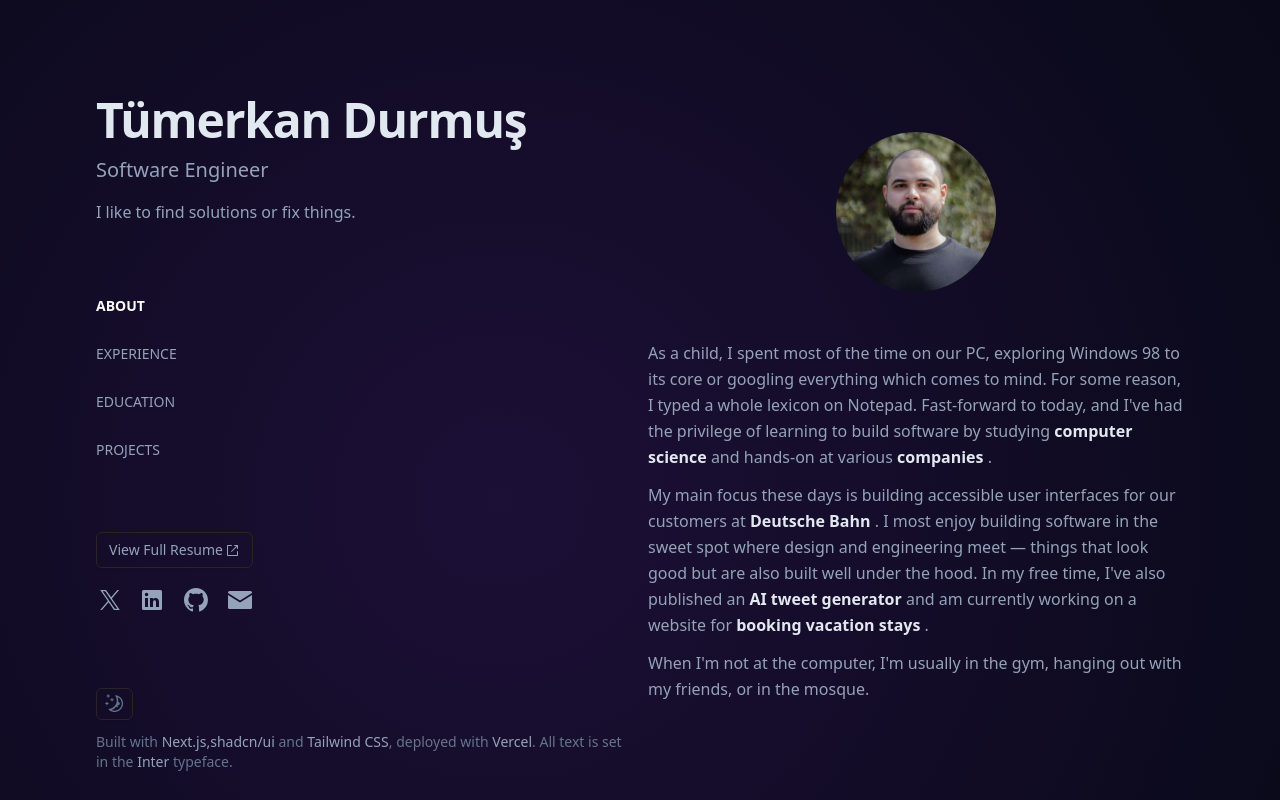
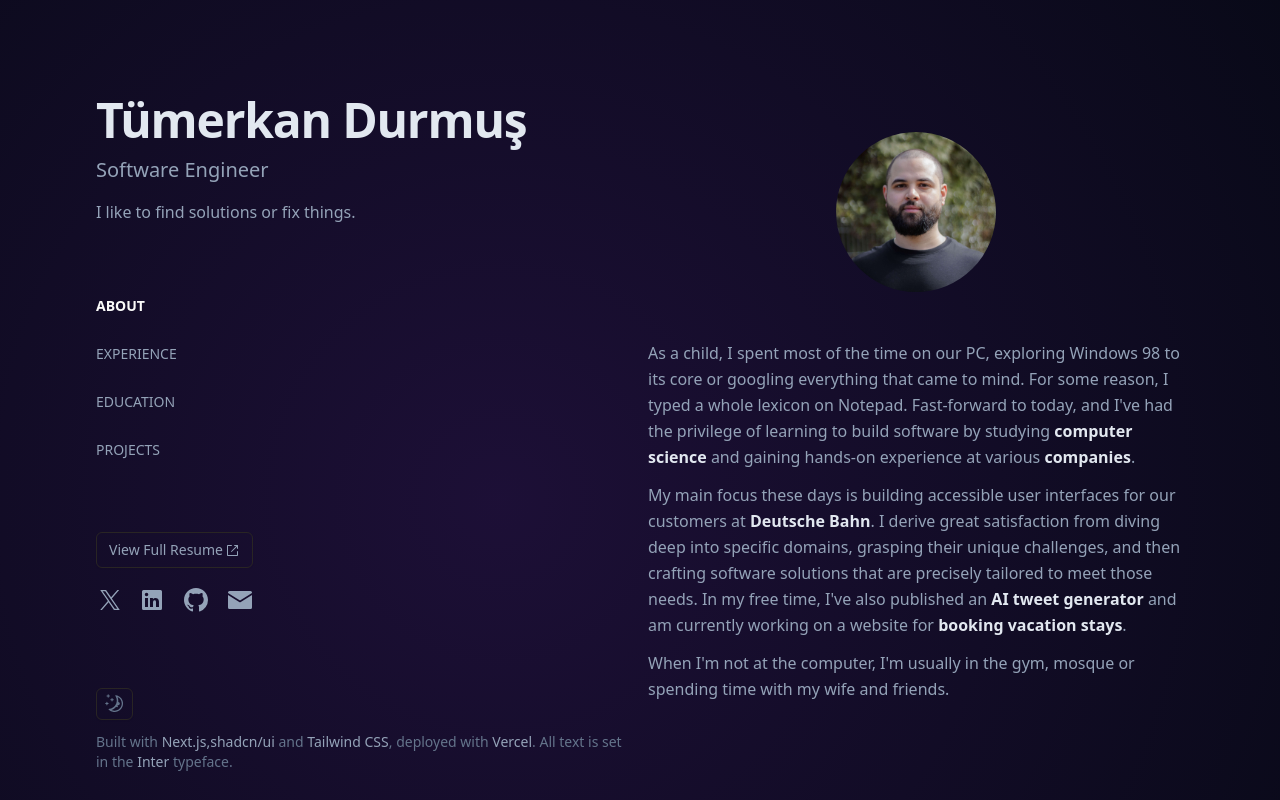
Before and after one commit to tuemerkan/tuemerkan.dev, a Next.js app: page /about in a window 1280 px wide. Built offline with nearby package versions, Linux system fonts and the light colour scheme.

Commit message:
adjust content

```diff
--- a/app/about/page.tsx
+++ b/app/about/page.tsx
@@ -12,7 +12,7 @@ export default function About() {
 
       <p>
         As a child, I spent most of the time on our PC, exploring Windows 98 to
-        its core or googling everything which comes to mind. For some reason, I
+        its core or googling everything that came to mind. For some reason, I
         typed a whole lexicon on Notepad. Fast-forward to today, and I&apos;ve
         had the privilege of learning to build software by studying
         <a
@@ -22,13 +22,13 @@ export default function About() {
           {' '}
           computer science{' '}
         </a>
-        and hands-on at various{' '}
+        and gaining hands-on experience at various{' '}
         <a
           href="/experience"
           className="text-orange-400 hover:text-black dark:text-slate-200 font-semibold dark:hover:text-orange-400"
         >
           {' '}
-          companies{' '}
+          companies
         </a>
         .
       </p>
@@ -41,11 +41,12 @@ export default function About() {
           className="text-orange-400 hover:text-black dark:text-slate-200 font-semibold dark:hover:text-orange-400"
         >
           {' '}
-          Deutsche Bahn{' '}
+          Deutsche Bahn
         </a>
-        . I most enjoy building software in the sweet spot where design and
-        engineering meet — things that look good but are also built well under
-        the hood. In my free time, I&apos;ve also published an{' '}
+        . I derive great satisfaction from diving deep into specific domains,
+        grasping their unique challenges, and then crafting software solutions
+        that are precisely tailored to meet those needs. In my free time,
+        I&apos;ve also published an{' '}
         <a
           href="https://www.getrespondo.com/"
           target="_blank"
@@ -60,13 +61,13 @@ export default function About() {
           className="text-orange-400 hover:text-black dark:text-slate-200 font-semibold dark:hover:text-orange-400"
         >
           {' '}
-          booking vacation stays{' '}
+          booking vacation stays
         </a>
         .
       </p>
       <p>
-        When I&apos;m not at the computer, I&apos;m usually in the gym, hanging
-        out with my friends, or in the mosque.
+        When I&apos;m not at the computer, I&apos;m usually in the gym, mosque
+        or spending time with my wife and friends.
       </p>
     </div>
   )
```
